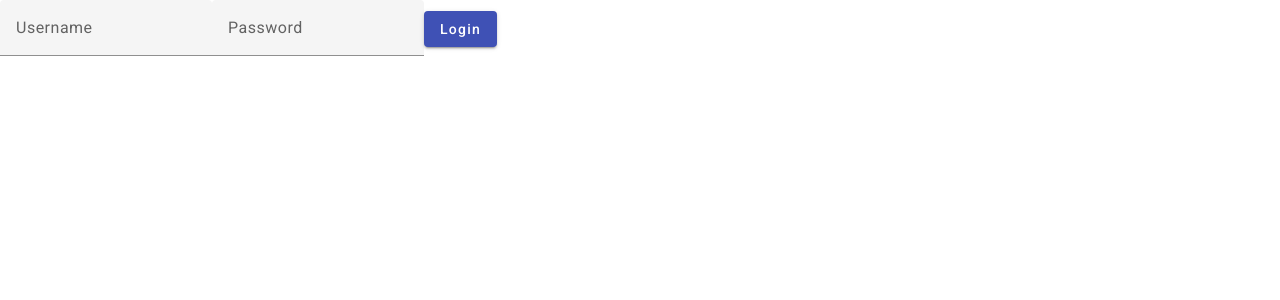
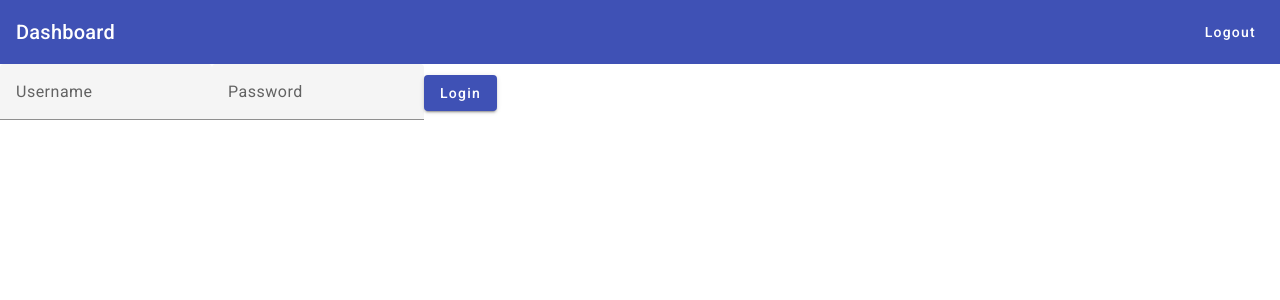
Before and after one commit to AssafGolani/AC-FULLSTACK-EXERCISE, an Angular app: page /login in a window 1280 px wide. Shown: the top 300 px of the page. Built offline with nearby package versions, Linux system fonts and the light colour scheme.

Commit message:
refactor: Add toolbar component to login page

```diff
--- a/src/app/login/login.component.html
+++ b/src/app/login/login.component.html
@@ -1,3 +1,5 @@
+<app-toolbar></app-toolbar>
+
 <form [formGroup]="loginForm" (ngSubmit)="onSubmit()">
   <mat-form-field>
     <input
--- a/src/app/login/login.component.ts
+++ b/src/app/login/login.component.ts
@@ -11,6 +11,7 @@ import {
 } from '@angular/forms';
 import { Router } from '@angular/router';
 import { AuthService } from '../services/auth.service';
+import { ToolbarComponent } from '../toolbar/toolbar.component';
 
 @Component({
   selector: 'app-login',
@@ -21,6 +22,7 @@ import { AuthService } from '../services/auth.service';
     MatFormFieldModule,
     MatInputModule,
     MatButtonModule,
+    ToolbarComponent,
   ],
   templateUrl: './login.component.html',
   styleUrl: './login.component.css',
```
